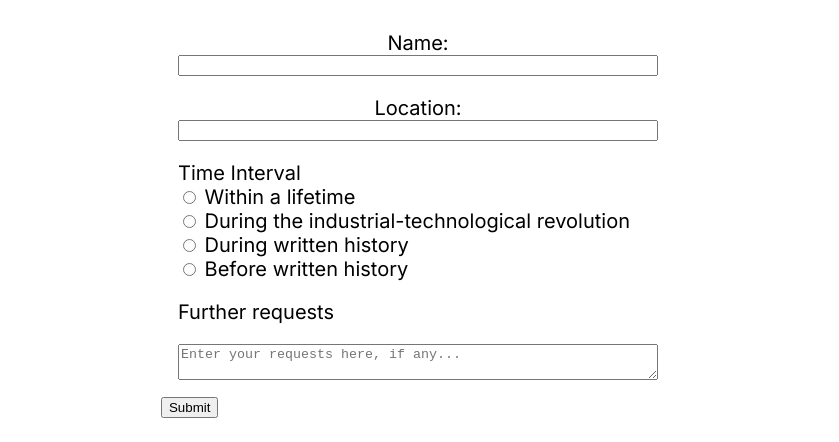
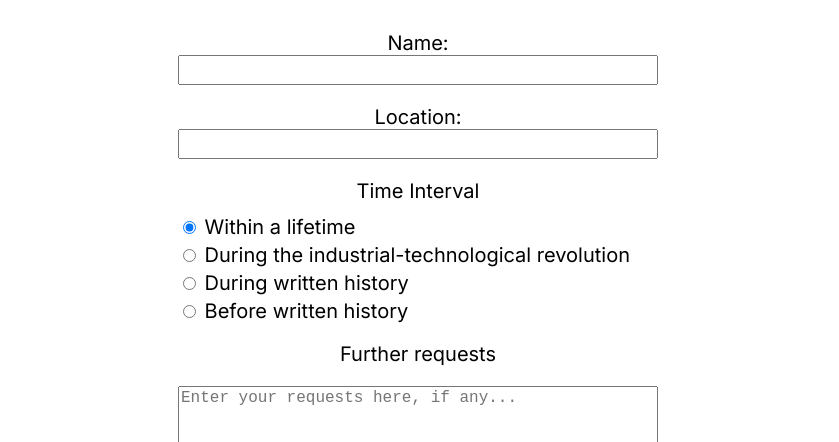
Before and after one commit to toeireishuman/aA-capstone_1-html_and_css, a plain HTML site: page page4/index.html in a window 1280 px wide. Shown: the part 220-662 px from the top of the page, without its empty margins (222-1061 px from the left). Drawn offline with Linux system fonts and the light colour scheme.

Commit message:
Finalize page 4's content and style

```diff
--- a/page4/index.html
+++ b/page4/index.html
@@ -47,7 +47,7 @@
                 <label class="time-interval" for="time-interval">
                     <div>Time Interval</div>
                     <label for="lifetime">
-                        <input type="radio" name="lifetime" id="lifetime">
+                        <input type="radio" name="lifetime" id="lifetime" checked>
                         Within a lifetime
                     </label>
                     <label for="industrial-technological">
--- a/page4/styles.css
+++ b/page4/styles.css
@@ -81,9 +81,24 @@ fieldset {
     gap: 1em;
 }
 
+input[type=text],
+textarea {
+    height: 1.5em;
+    font-size: 16px;
+}
+
+fieldset div {
+    text-align: center;
+}
+
 .time-interval {
     display: flex;
     flex-flow: column wrap;
+    gap: 4px;
+}
+
+.time-interval div {
+    margin-bottom: 8px;
 }
 
 .basic-info {
@@ -94,3 +109,19 @@ fieldset {
     display: flex;
     flex-flow: column wrap;
 }
+
+textarea {
+    height: 100px;
+    min-height: 100px;
+    resize: vertical;
+}
+
+input[type=submit] {
+    width: 100%;
+    height: 2em;
+    margin: 3em auto;
+    border: none;
+    background-color: black;
+    color: white;
+    font-size: 20px;
+}
```
